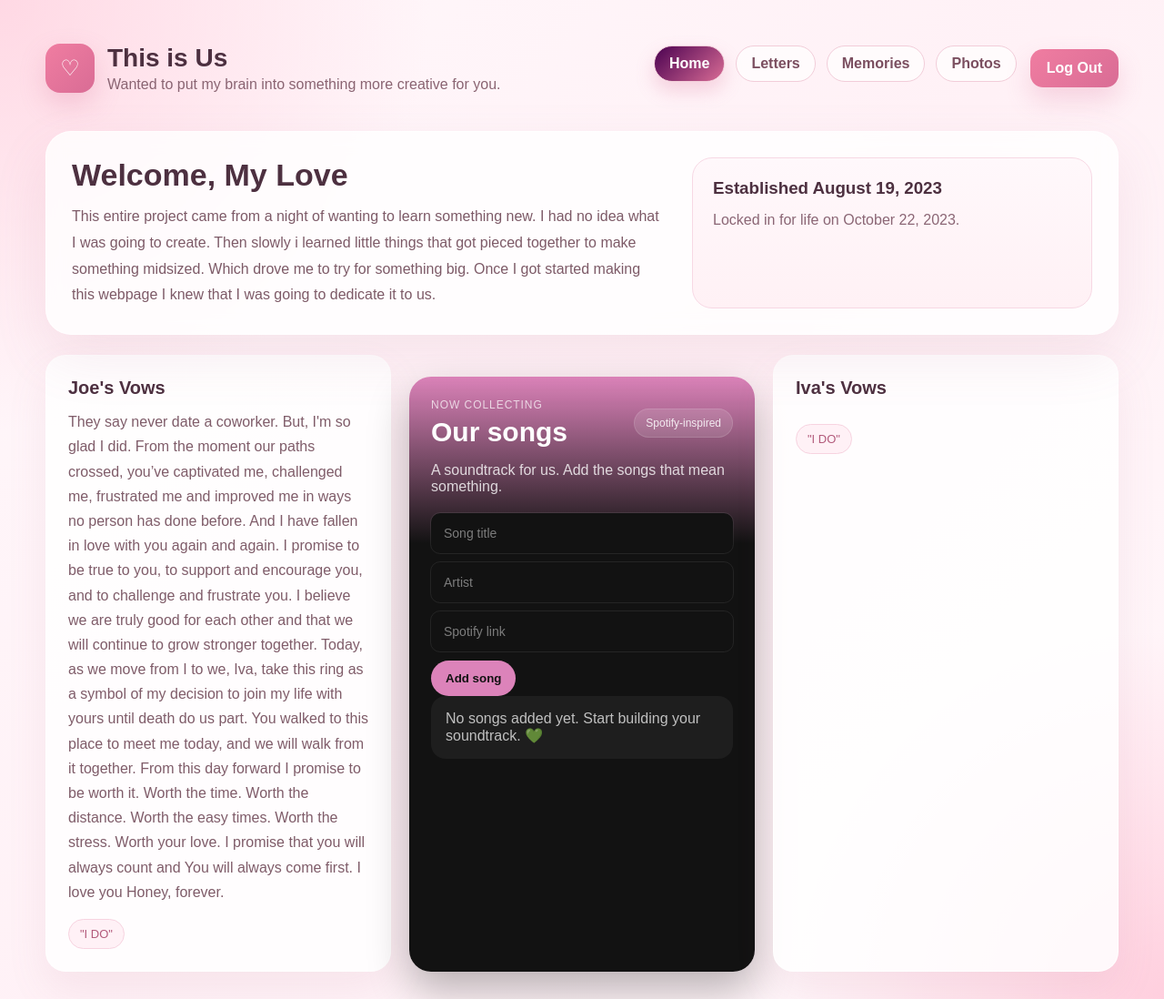
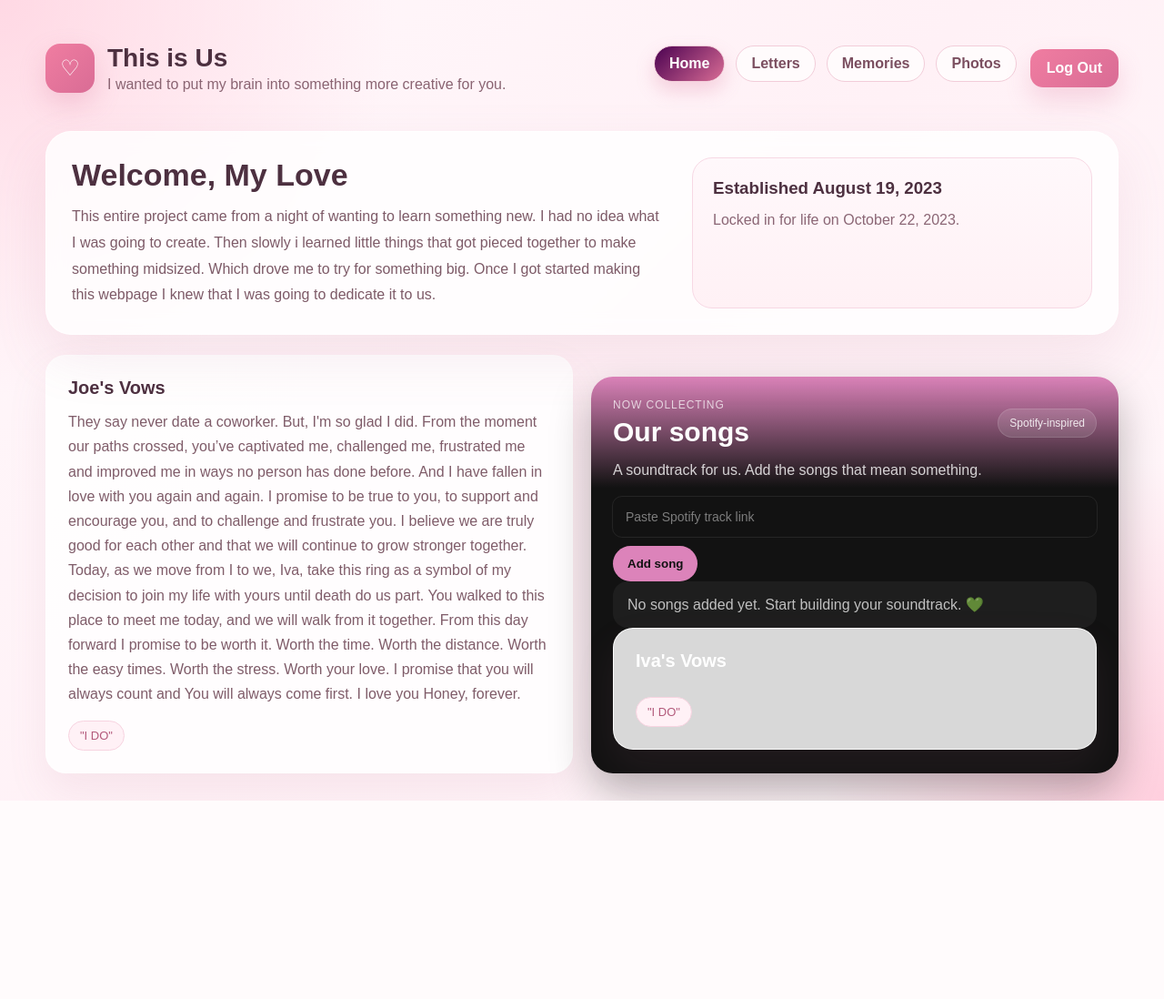
Before and after one commit to josephwaynek2000-alt/login_project, a Flask app: page /dashboard in a window 1280 px wide. Shown: the whole page at 91% size. After the commit the page ends 880 px from the top, so only its background shows below. Run offline with Flask 3, Linux system fonts and the light colour scheme; the visitor is signed in with stand-in values (Sample User, id 1); data that the repository does not hold is empty; some libraries are stand-ins or nearby versions.

Commit message:
updates to dashboard and app.py

```diff
--- a/app.py
+++ b/app.py
@@ -20,11 +20,90 @@
 def allowed_file(filename):
     return "." in filename and filename.rsplit(".", 1)[1].lower() in ALLOWED_EXTENSIONS
 
+def get_db_connection():
+    return psycopg2.connect(os.environ["DATABASE_URL"])
+
+def init_db():
+    conn = get_db_connection()
+    cur = conn.cursor()
+    cur.execute("""
+        CREATE TABLE IF NOT EXISTS songs (
+            id SERIAL PRIMARY KEY,
+            title TEXT NOT NULL,
+            artist TEXT NOT NULL,
+            spotify_link TEXT NOT NULL,
+            embed_link TEXT NOT NULL
+        )
+    """)
+    conn.commit()
+    cur.close()
+    conn.close()
+
 app.config["SESSION_COOKIE_SECURE"] = not app.debug
 app.config["SESSION_COOKIE_SAMESITE"] = "Lax"
 app.config["UPLOAD_FOLDER"] = UPLOAD_FOLDER
 app.config["MAX_CONTENT_LENGTH"] = 10 * 1024 * 1024
 os.makedirs(app.config["UPLOAD_FOLDER"], exist_ok=True)
+
+init_db()
+
+def extract_track_id(spotify_link):
+    spotify_link = spotify_link.strip().split("?")[0]
+
+    if "/track/" not in spotify_link:
+        return None
+
+    return spotify_link.split("/track/")[1].split("/")[0]
+
+
+def get_spotify_access_token():
+    client_id = os.environ.get("SPOTIFY_CLIENT_ID")
+    client_secret = os.environ.get("SPOTIFY_CLIENT_SECRET")
+
+    if not client_id or not client_secret:
+        raise ValueError("Missing Spotify API credentials.")
+
+    auth_string = f"{client_id}:{client_secret}"
+    auth_bytes = auth_string.encode("utf-8")
+    auth_b64 = base64.b64encode(auth_bytes).decode("utf-8")
+
+    response = requests.post(
+        "https://accounts.spotify.com/api/token",
+        headers={
+            "Authorization": f"Basic {auth_b64}",
+            "Content-Type": "application/x-www-form-urlencoded"
+        },
+        data={"grant_type": "client_credentials"},
+        timeout=15
+    )
+
+    response.raise_for_status()
+    return response.json()["access_token"]
+
+
+def get_track_details(track_id):
+    token = get_spotify_access_token()
+
+    response = requests.get(
+        f"https://api.spotify.com/v1/tracks/{track_id}",
+        headers={"Authorization": f"Bearer {token}"},
+        timeout=15
+    )
+
+    response.raise_for_status()
+    data = response.json()
+
+    title = data["name"]
+    artist = ", ".join(artist["name"] for artist in data["artists"])
+    spotify_link = data["external_urls"]["spotify"]
+    embed_link = f"https://open.spotify.com/embed/track/{track_id}"
+
+    return {
+        "title": title,
+        "artist": artist,
+        "spotify_link": spotify_link,
+        "embed_link": embed_link
+    }
 
 cloudinary.config(
     cloud_name=os.environ.get("CLOUDINARY_CLOUD_NAME"),
@@ -71,28 +150,68 @@
     if "user" not in session:
         return redirect(url_for("login"))
 
-    title = request.form.get("title", "").strip()
-    artist = request.form.get("artist", "").strip()
     spotify_link = request.form.get("spotify_link", "").strip()
 
-    if title and artist and spotify_link:
-        songs.append({
-            "title": title,
-            "artist": artist,
-            "spotify_link": spotify_link
-        })
+    if not spotify_link:
+        flash("Please paste a Spotify track link.")
+        return redirect(url_for("dashboard"))
+
+    track_id = extract_track_id(spotify_link)
+    if not track_id:
+        flash("Please use a Spotify track link.")
+        return redirect(url_for("dashboard"))
+
+    try:
+        song = get_track_details(track_id)
+
+        conn = get_db_connection()
+        cur = conn.cursor()
+        cur.execute("""
+            INSERT INTO songs (title, artist, spotify_link, embed_link)
+            VALUES (%s, %s, %s, %s)
+        """, (
+            song["title"],
+            song["artist"],
+            song["spotify_link"],
+            song["embed_link"]
+        ))
+        conn.commit()
+        cur.close()
+        conn.close()
+
         flash("Song added successfully.")
-    else:
-        flash("Please fill out all song fields.")
+    except Exception as e:
+        print("SPOTIFY ERROR:", e)
+        flash("Could not fetch song info from Spotify.")
 
     return redirect(url_for("dashboard"))
-
-songs = []
 
 @app.route("/dashboard")
 def dashboard():
     if "user" not in session:
         return redirect(url_for("login"))
+
+    conn = get_db_connection()
+    cur = conn.cursor()
+    cur.execute("""
+        SELECT id, title, artist, spotify_link, embed_link
+        FROM songs
+        ORDER BY id DESC
+    """)
+    rows = cur.fetchall()
+    cur.close()
+    conn.close()
+
+    songs = [
+        {
+            "id": row[0],
+            "title": row[1],
+            "artist": row[2],
+            "spotify_link": row[3],
+            "embed_link": row[4],
+        }
+        for row in rows
+    ]
 
     return render_template(
         "dashboard.html",
--- a/templates/dashboard.html
+++ b/templates/dashboard.html
@@ -408,7 +408,7 @@
         <div class="brand-icon">♡</div>
         <div>
             <h1>This is Us</h1>
-            <p>Wanted to put my brain into something more creative for you.</p>
+            <p>I wanted to put my brain into something more creative for you.</p>
         </div>
     </div>
 
@@ -464,32 +464,40 @@
                 <p class="spotify-subtext">A soundtrack for us. Add the songs that mean something.</p>
 
                 <form method="POST" action="{{ url_for('add_song') }}" class="song-form">
-                    <input type="text" name="title" placeholder="Song title" required>
-                    <input type="text" name="artist" placeholder="Artist" required>
-                    <input type="url" name="spotify_link" placeholder="Spotify link" required>
+                    <input type="url" name="spotify_link" placeholder="Paste Spotify track link" required>
                     <button type="submit">Add song</button>
                 </form>
 
                 <div class="songs-list">
     {% if songs %}
         {% for song in songs %}
-                            <a class="song-row" href="{{ song.spotify_link }}" target="_blank">
+            <div class="song-row">
                 <div class="song-cover">
                     <span>♪</span>
                 </div>
+
                 <div class="song-info">
                     <div class="song-title">{{ song.title }}</div>
                     <div class="song-artist">{{ song.artist }}</div>
+
+                    <div style="margin-top: 12px;">
+                        <iframe
+                            src="{{ song.embed_link }}"
+                            width="100%"
+                            height="80"
+                            frameborder="0"
+                            allow="autoplay; clipboard-write; encrypted-media; fullscreen; picture-in-picture"
+                            loading="lazy">
+                        </iframe>
                     </div>
-                                <div class="song-action">Play</div>
-                            </a>
+                </div>
+            </div>
         {% endfor %}
     {% else %}
         <div class="no-songs">
             No songs added yet. Start building your soundtrack. 💚
         </div>
     {% endif %}
-                </div>
 </div>
 
             <div class="card">
```
Lines whose indentation alone changed are shown as unchanged.
